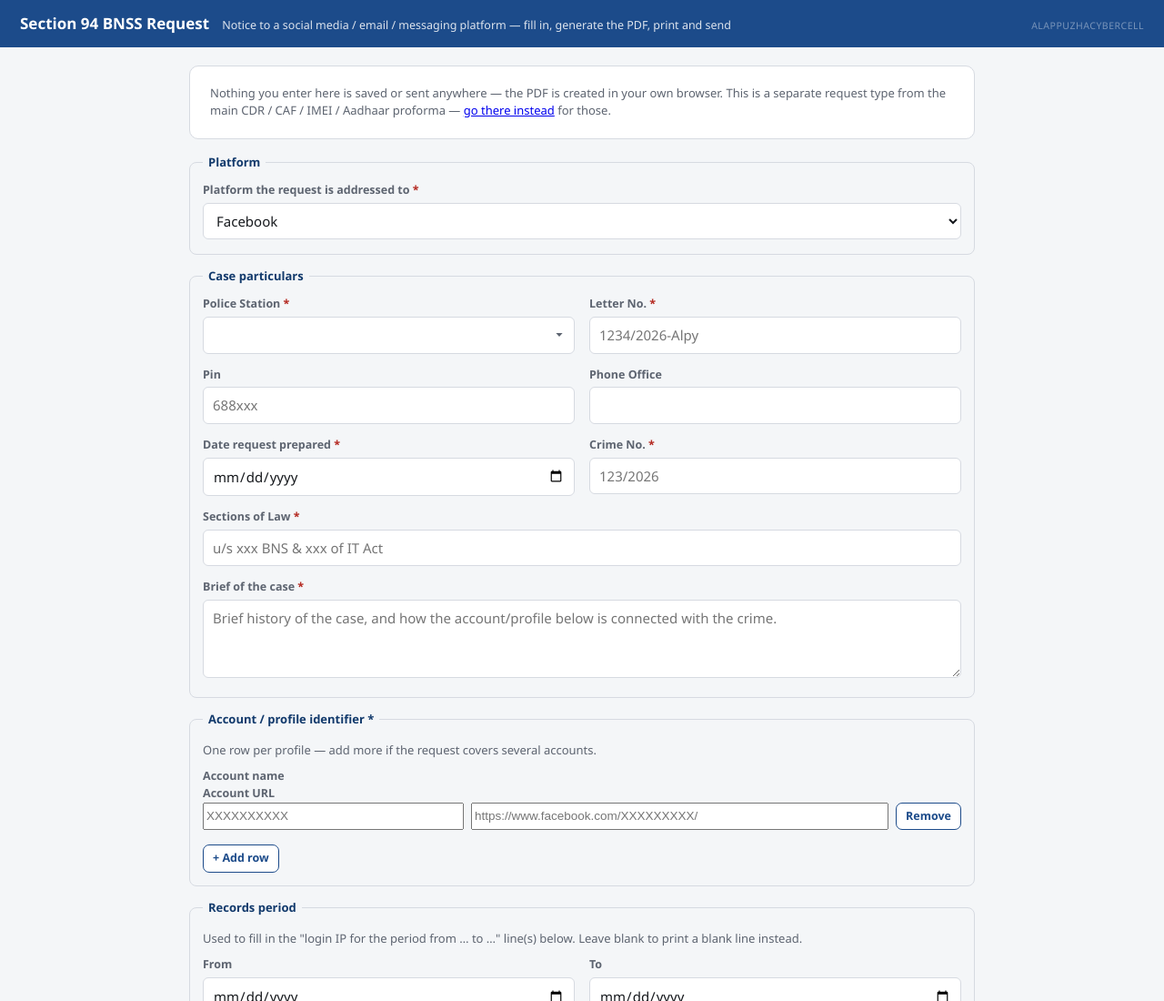
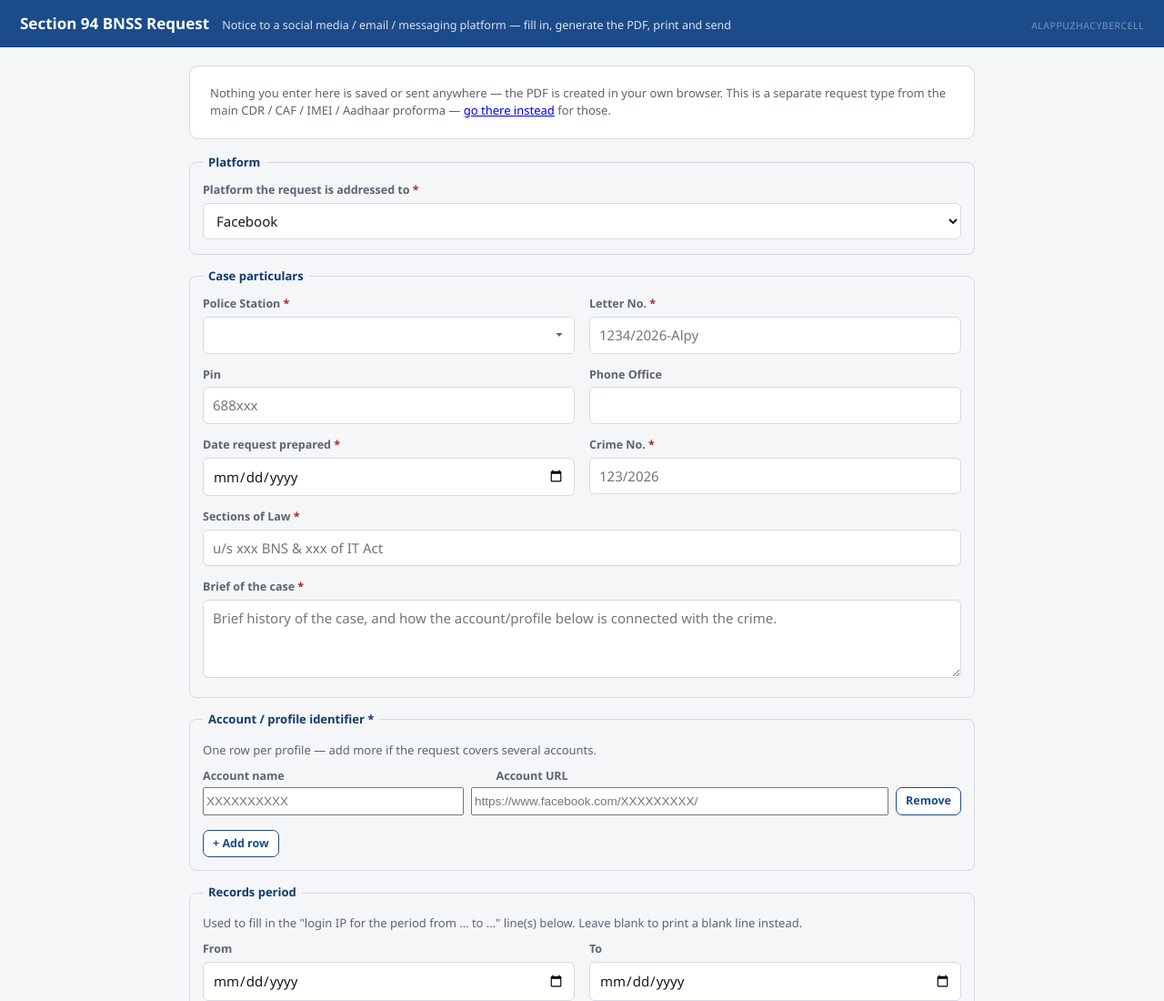
Before and after one commit to CybercellAlappuzha/cyber-cell-portal, a website: page docs/bns94.html in a window 1280 px wide. Shown: the top 1100 px of the page at 91% size. Drawn offline with Linux system fonts and the light colour scheme.

Commit message:
Fix Account URL header not aligning above the second identifier box

```diff
--- a/docs/bns94.html
+++ b/docs/bns94.html
@@ -79,7 +79,7 @@
       <legend>Account / profile identifier <span class="req">*</span></legend>
       <div id="b94IdsTwoBox">
         <p class="hint">One row per profile — add more if the request covers several accounts.</p>
-        <div class="row-item row-item-2" aria-hidden="true">
+        <div class="row-item-2-header" aria-hidden="true">
           <label style="margin:0">Account name</label>
           <label style="margin:0">Account URL</label>
           <span></span>
--- a/docs/styles.css
+++ b/docs/styles.css
@@ -138,4 +138,9 @@ button:disabled { opacity: .55; cursor: not-allowed; }
 .rows-repeat .row-item input { font-size: 13.5px; }
 /* Two-field variant (e.g. profile name + link) — no reason/name column. */
 .rows-repeat .row-item-2 { grid-template-columns: 1fr 1.6fr auto; }
+/* Column headers ("Account name" / "Account URL") sitting above a
+   rows-repeat of row-item-2s — same column widths, but its own rule since
+   it isn't nested inside .rows-repeat so the selector above won't reach it. */
+.row-item-2-header { display: grid; grid-template-columns: 1fr 1.6fr auto; gap: 8px; margin-bottom: 2px; }
+@media (max-width: 700px) { .row-item-2-header { display: none; } }
 @media (max-width: 700px) { .rows-repeat .row-item-2 { grid-template-columns: 1fr; } }
--- a/public/styles.css
+++ b/public/styles.css
@@ -138,4 +138,9 @@ button:disabled { opacity: .55; cursor: not-allowed; }
 .rows-repeat .row-item input { font-size: 13.5px; }
 /* Two-field variant (e.g. profile name + link) — no reason/name column. */
 .rows-repeat .row-item-2 { grid-template-columns: 1fr 1.6fr auto; }
+/* Column headers ("Account name" / "Account URL") sitting above a
+   rows-repeat of row-item-2s — same column widths, but its own rule since
+   it isn't nested inside .rows-repeat so the selector above won't reach it. */
+.row-item-2-header { display: grid; grid-template-columns: 1fr 1.6fr auto; gap: 8px; margin-bottom: 2px; }
+@media (max-width: 700px) { .row-item-2-header { display: none; } }
 @media (max-width: 700px) { .rows-repeat .row-item-2 { grid-template-columns: 1fr; } }
```
Also changed, not shown: public/bns94.html (+1 -1 lines).
